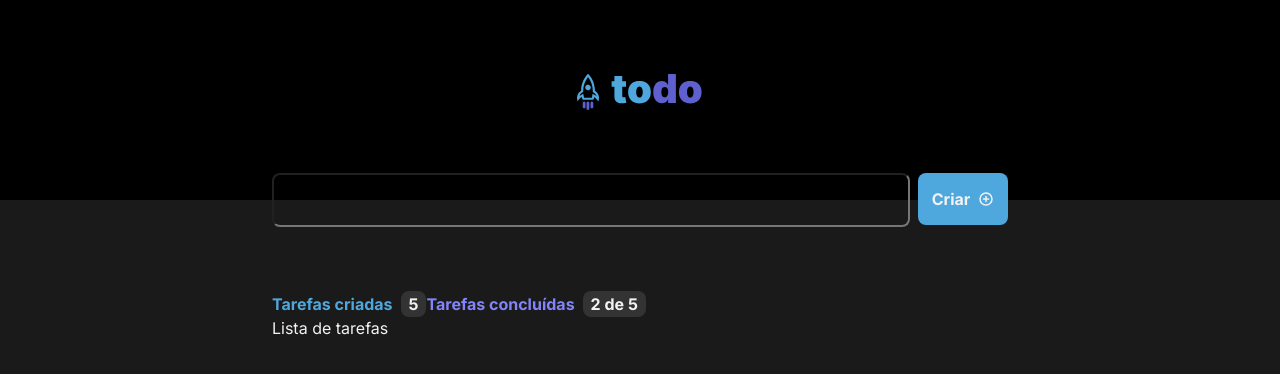
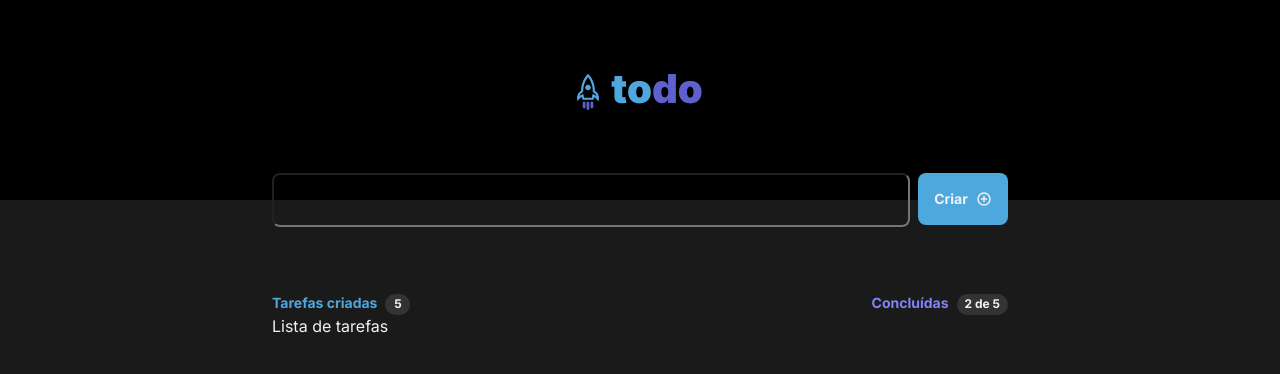
Before and after one commit to briansiervi/nivel01-todo-list, a React (Vite) app: page / in a window 1280 px wide. Shown: the top 374 px of the page. Built offline with nearby package versions, Linux system fonts and the light colour scheme.

Commit message:
label de tarefas alinhado

```diff
--- a/src/components/NewTaskSearchComponents/NewTaskSearchButton.module.css
+++ b/src/components/NewTaskSearchComponents/NewTaskSearchButton.module.css
@@ -14,6 +14,7 @@
 
 .button span {
   padding-right: 0.5rem;
+  font-size: 0.875rem;
 }
 
 .button .plusCircle {
--- a/src/components/TaskListComponents/TaskListHeader.module.css
+++ b/src/components/TaskListComponents/TaskListHeader.module.css
@@ -1,5 +1,4 @@
 .align {
-  /* display: flex;
+  display: flex;
   justify-content: space-between;
-  flex-direction: row; */
 }
--- a/src/components/TaskListComponents/TaskListHeader.tsx
+++ b/src/components/TaskListComponents/TaskListHeader.tsx
@@ -5,11 +5,7 @@ export function TaskListHeader() {
   return (
     <div className={styles.align}>
       <TaskListTitle title="Tarefas criadas" totalNumber={5} />
-      <TaskListTitle
-        title="Tarefas concluídas"
-        currentNumber={2}
-        totalNumber={5}
-      />
+      <TaskListTitle title="Concluídas" currentNumber={2} totalNumber={5} />
     </div>
   );
 }
--- a/src/components/TaskListComponents/TaskListTitle.module.css
+++ b/src/components/TaskListComponents/TaskListTitle.module.css
@@ -1,5 +1,5 @@
 .align {
-  display: block;
+  display: flex;
 }
 
 button {
@@ -10,16 +10,19 @@ button {
   margin-left: 0.5rem;
   padding: 0.125rem 0.5rem;
   border: 0;
-  border-radius: 0.5rem;
+  border-radius: 1rem;
   font-weight: bold;
+  font-size: 0.75rem;
 }
 
 .principal {
   color: var(--blue);
   font-weight: bold;
+  font-size: 0.875rem;
 }
 
 .secundary {
   color: var(--purple);
   font-weight: bold;
+  font-size: 0.875rem;
 }
--- a/src/components/TaskListComponents/TaskListTitle.tsx
+++ b/src/components/TaskListComponents/TaskListTitle.tsx
@@ -8,7 +8,7 @@ interface TaskTitleProps {
 
 export function TaskListTitle(props: TaskTitleProps) {
   return (
-    <>
+    <div>
       <span
         className={
           props.currentNumber === undefined
@@ -29,6 +29,6 @@ export function TaskListTitle(props: TaskTitleProps) {
           <span>{props.totalNumber}</span>
         </button>
       )}
-    </>
+    </div>
   );
 }
```
